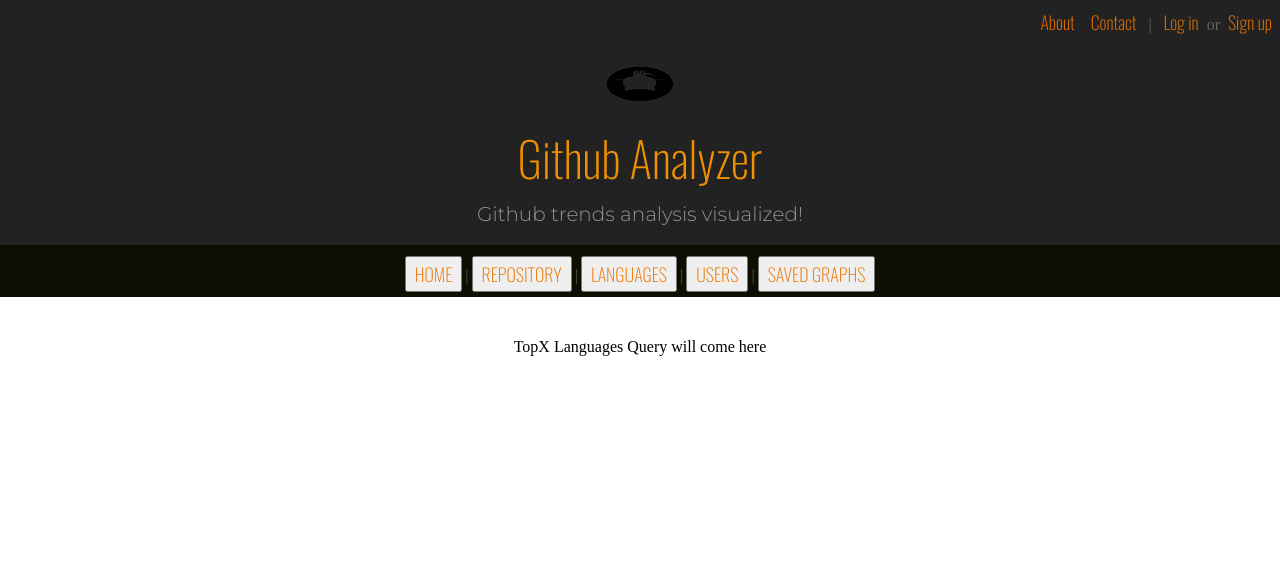
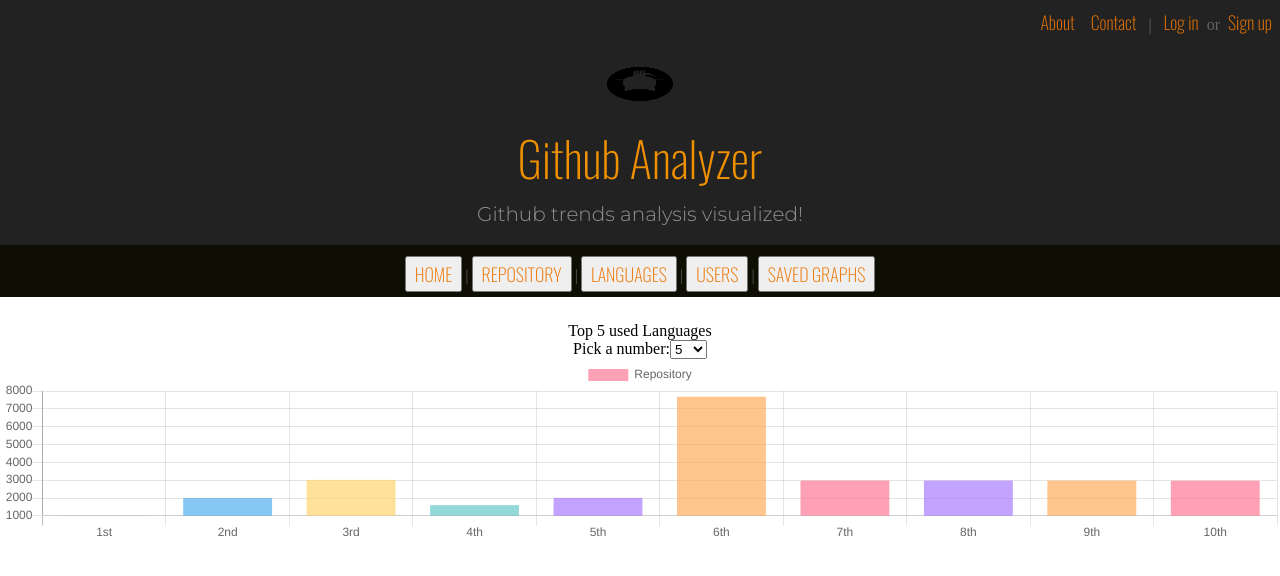
Before and after one commit to MrTsRex/Github_Data_Analyzer, a React (Create React App) app: page / in a window 1280 px wide. Both pictures are taken after a click on the button "LANGUAGES". Shown: the top 576 px of the page. Built offline with nearby package versions, Linux system fonts and the light colour scheme; no server answers.

Commit message:
Node connectivity established

```diff
--- a/package.json
+++ b/package.json
@@ -3,8 +3,12 @@
   "version": "0.1.0",
   "private": true,
   "dependencies": {
+    "axios": "^0.18.0",
+    "chart.js": "^2.7.2",
+    "chartjs": "^0.3.24",
     "classnames": "^2.2.5",
     "react": "^16.3.0",
+    "react-chartjs-2": "^2.7.0",
     "react-dom": "^16.3.0",
     "react-markdown": "^3.3.0",
     "react-scripts": "1.1.1"
--- a/src/App.js
+++ b/src/App.js
@@ -8,11 +8,12 @@
 import Users from './components/Users/Users'
 import SavedGraphs from './components/SavedGraphs/SavedGraphs'
 import Languages from './components/Languages/Languages'
-
+import axios from 'axios'
 
 class App  extends React.Component {
   state = {
-    selectedTab: 'Home'
+    selectedTab: 'Home',
+    responseData: []
 
   };
   componentWillMount() {
@@ -22,6 +23,17 @@
     this.setState({
       selectedTab: selectedTab
     });
+    if(selectedTab === 'Languages'){
+      console.log('Flow');
+      axios.get('http://localhost:3000/languages')
+      .then((response) => {
+        console.log(response);
+        this.setState({ responseData: response.data })
+      })
+      .catch((error) => {
+        console.log(error);
+      })
+    }
     console.log("callback made for: ", selectedTab);
   };
 
@@ -37,7 +49,8 @@
       content = (<Repository />);
     }
     else if(this.state.selectedTab === 'Languages'){
-      content = (<Languages />);
+      content = (<Languages data = {this.state.responseData} />);
+
     }
     else if(this.state.selectedTab === 'Users'){
       content = (<Users />);
--- a/src/components/Languages/Languages.js
+++ b/src/components/Languages/Languages.js
@@ -1,22 +1,103 @@
 import React, { Component } from 'react'
 import ReactMarkdown from 'react-markdown'
+import {Bar, Line, Pie} from 'react-chartjs-2';
 
+// class Languages extends Component {
+//     constructor(props) {
+//         super(props);
+
+//         this.state = {
+//             markdownSrc: [
+//             `TopX Languages Query will come here`
+//             ].join(''),
+
+//             htmlMode: 'raw'
+//         };
+//     }
 class Languages extends Component {
     constructor(props) {
         super(props);
+        this.handleChange = this.handleChange.bind(this);
+        this.handleSubmit = this.handleSubmit.bind(this);
+        this.state = ({
+            value: '5',
+            chartData: {
+                labels: ['1st','2nd','3rd','4th', '5th', '6th', '7th', '8th', '9th', '10th'],
+                datasets: [
+                {
+                    label: 'Repository',
+                    data: [ 1000, 2000, 3017, 1600, 2007, 7679, 2977, 2976, 2976, 2970],
+                    backgroundColor:[
+                        'rgba(255, 99, 132, 0.6)',
+                        'rgba(54, 162, 235, 0.6)',
+                        'rgba(255, 206, 86, 0.6)',
+                        'rgba(75, 192, 192, 0.6)',
+                        'rgba(153, 102, 255, 0.6)',
+                        'rgba(255, 159, 64, 0.6)',
+                        'rgba(255, 99, 132, 0.6)',
+                        'rgba(153, 102, 255, 0.6)',
+                        'rgba(255, 159, 64, 0.6)',
+                        'rgba(255, 99, 132, 0.6)'
+                    ]
+                }
+                ]
 
-        this.state = {
-            markdownSrc: [
-            `TopX Languages Query will come here`
-            ].join(''),
+            //Top 10 watched Repository
 
-            htmlMode: 'raw'
-        };
+            }
+        });
+    }
+
+    handleChange(event) {
+    //this.setState({value: event.target.value});
+    //this.setState({chartData.datasets[0].label: 'Repository'+event.target.value});
+    var num = event.target.value;
+    var arr = [];
+    for(var i=1; i<=num; i++){
+        arr.push(i);
+    }
+    var dummyProperty = this.state;
+    dummyProperty.chartData.labels = arr;
+    dummyProperty.value = num;
+    this.setState(dummyProperty);
+    //this.setState({chartData: {labels: arr}});
+  }
+
+  handleSubmit(event) {
+   // alert('graph generation: ' + this.state.value);
+    event.preventDefault();
+}
+    componentDidUpdate(){
+        console.log('***********');
+        console.log(this.props.data[0]);
+
     }
     render () {
         return (
             <div className="container">
-                <ReactMarkdown source={this.state.markdownSrc} />
+                <div>
+                 {this.props.data.length > 0 ? this.props.data[0].LANGUAGE_NAME : null}
+                </div>
+                Top {this.state.value} used Languages
+                <form onSubmit={this.handleSubmit}>
+                    <label>
+                      Pick a number:
+                      <select value={this.state.value} onChange={this.handleChange}>
+                        <option value="5">5</option>
+                        <option value="10">10</option>
+                        <option value="15">15</option>
+                        <option value="20">20</option>
+                      </select>
+                    </label>
+
+                </form>
+             <Bar
+                data={this.state.chartData}
+                    options={{
+                        maintainAspectRatio: false
+                    }}
+            />
+            <ReactMarkdown source={this.state.markdownSrc} />
             </div>
         )
     }
```
Also changed, not shown: 1 other file (tests, documents, lock files or other folders).
